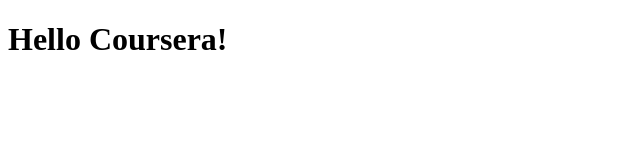
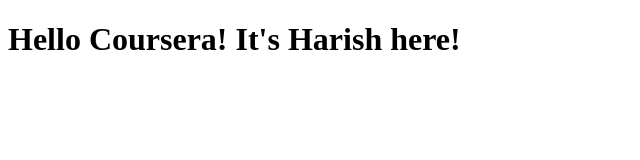
Before and after one commit to HarishV35/coursera-test, a plain HTML site: page site/index.html in a window 1280 px wide. Shown: the whole page, without its empty margins (0-640 px from the left). Drawn offline with Linux system fonts and the light colour scheme.

Commit message:
Small change.

```diff
--- a/site/index.html
+++ b/site/index.html
@@ -4,6 +4,6 @@
 	<title>Hello Coursera!</title>
 </head>
 <body>
-<h1>Hello Coursera!</h1>
+<h1>Hello Coursera! It's Harish here!</h1>
 </body>
 </html>
```
